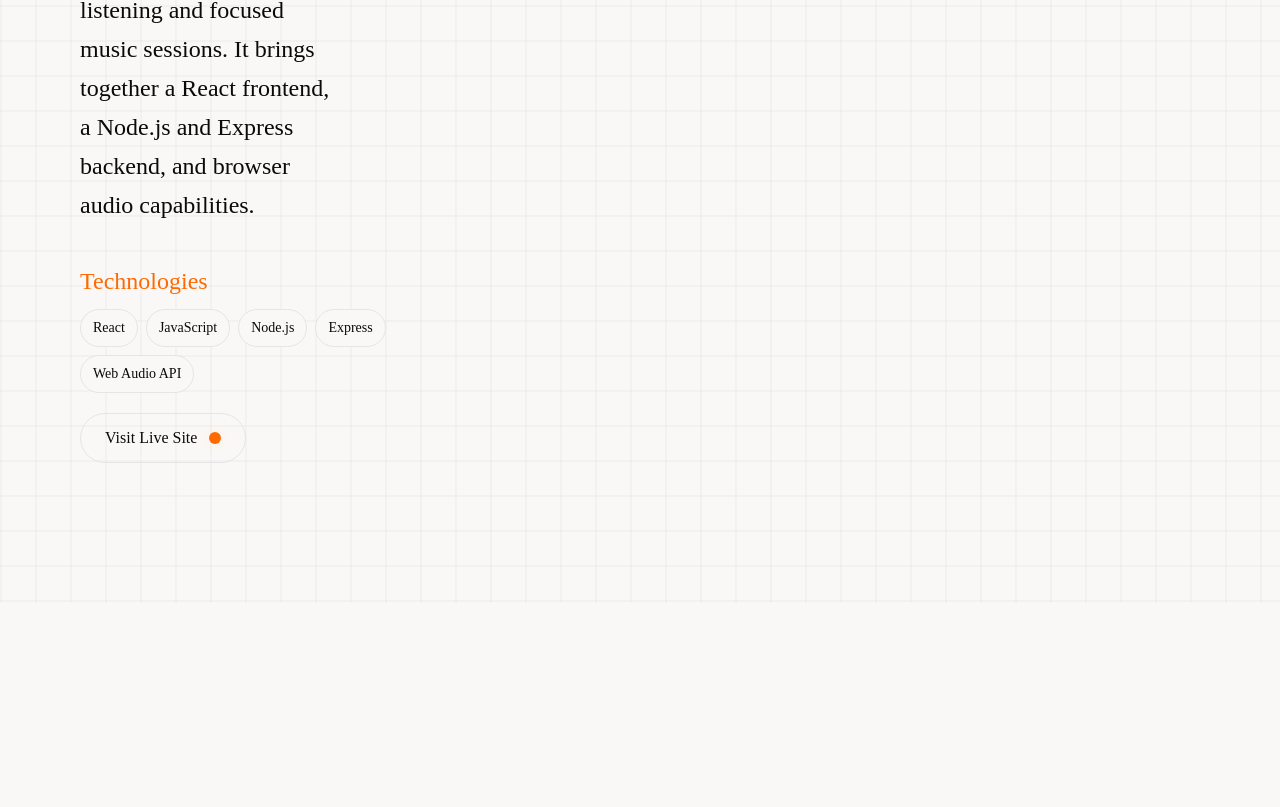
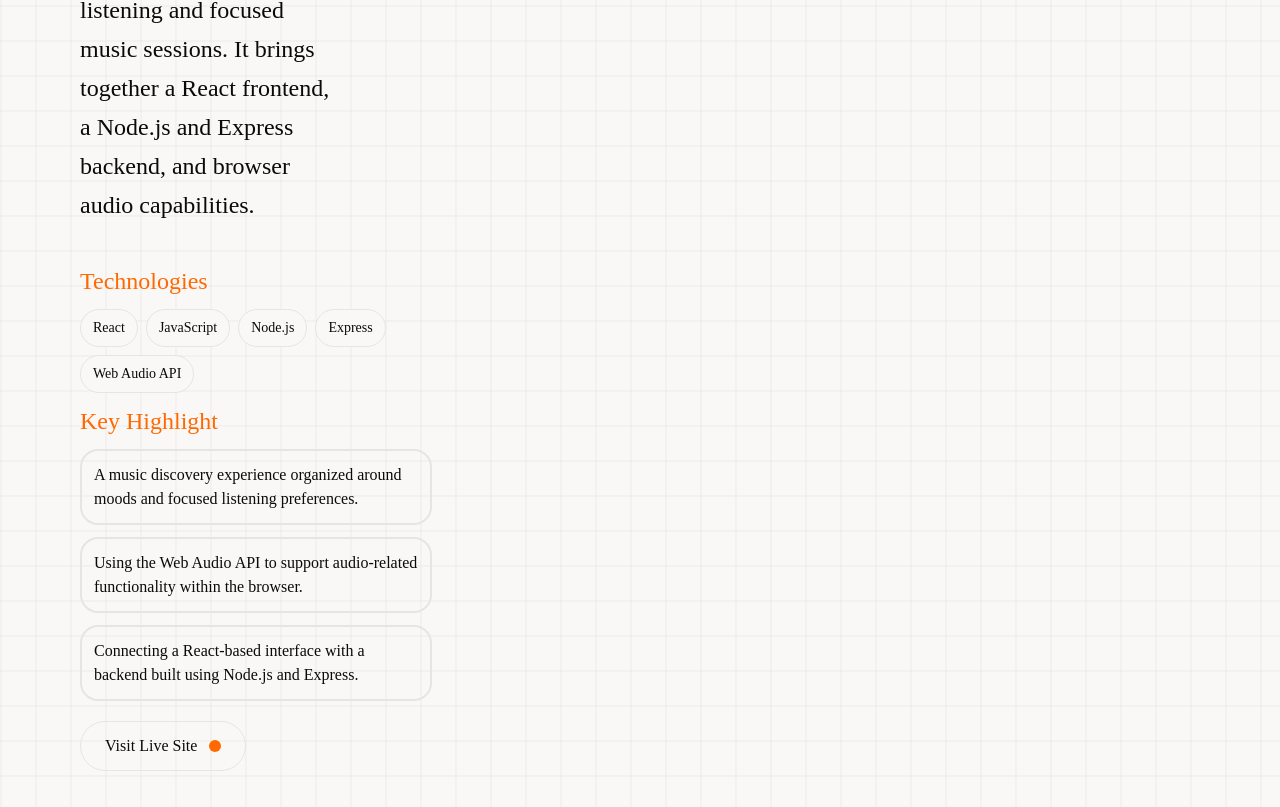
Before and after one commit to Mihiryadav1/UIcraft.Space, a React (Vite) app: page /work/aera-music in a window 1280 px wide. Shown: the part 695-1502 px from the top of the page. Before the commit the page ends 1298 px from the top, so only its background shows below. Built offline with nearby package versions, Linux system fonts and the light colour scheme.

Commit message:
Key highlight for project

```diff
--- a/src/Pages/ProjectInfo.jsx
+++ b/src/Pages/ProjectInfo.jsx
@@ -103,7 +103,7 @@ const ProjectInfo = () => {
                             Technologies
                         </p>
 
-                        <div className="flex flex-wrap gap-2">
+                        <div className="flex flex-wrap gap-2 mb-3   ">
                             {project.technologies.map((tech) => (
                                 <span
                                     key={tech}
@@ -113,6 +113,20 @@ const ProjectInfo = () => {
                                 </span>
                             ))}
                         </div>
+                    </div>
+
+                    <div className="keyHighlight">
+                        <p className="text-2xl text-orange-500 mb-3">
+                            Key Highlight
+                        </p>
+                        {
+                            project.highlights.map(highlight => {
+                                return (<div className="border-2 mb-3 rounded-2xl p-3">
+                                    {highlight.description
+                                    }
+                                </div>)
+                            })
+                        }
                     </div>
                     {/* live link */}
                     <div className="flex gap-3 mb-10 mt-5">
```
